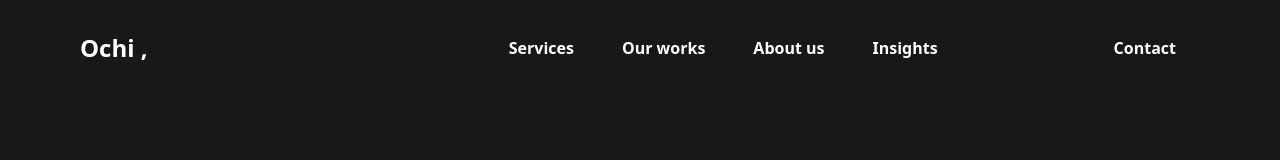
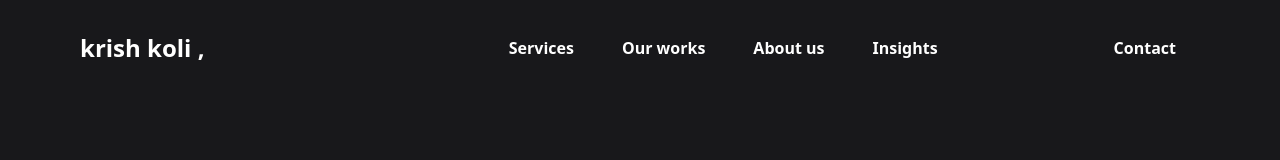
Before and after one commit to kolikrish/Oshi-Presentations-Clone, a React (Vite) app: page / in a window 1280 px wide. Shown: the top 160 px of the page. Built offline with nearby package versions, Linux system fonts and the light colour scheme.

Commit message:
changed the name

```diff
--- a/src/components/Navbar.jsx
+++ b/src/components/Navbar.jsx
@@ -4,7 +4,7 @@ const Navbar = () => {
   return (
     <>
         <nav className='bg-zinc-900 w-full text-white flex items-center justify-between px-20 py-8'>
-            <h2 className='text-2xl font-bold'>Ochi ,</h2>
+            <h2 className='text-2xl font-bold'>krish koli ,</h2>
 
             <div className="links">
                 {['Services' , 'Our works' , 'About us' , 'Insights' , 'Contact'].map((items,index) => (
```
